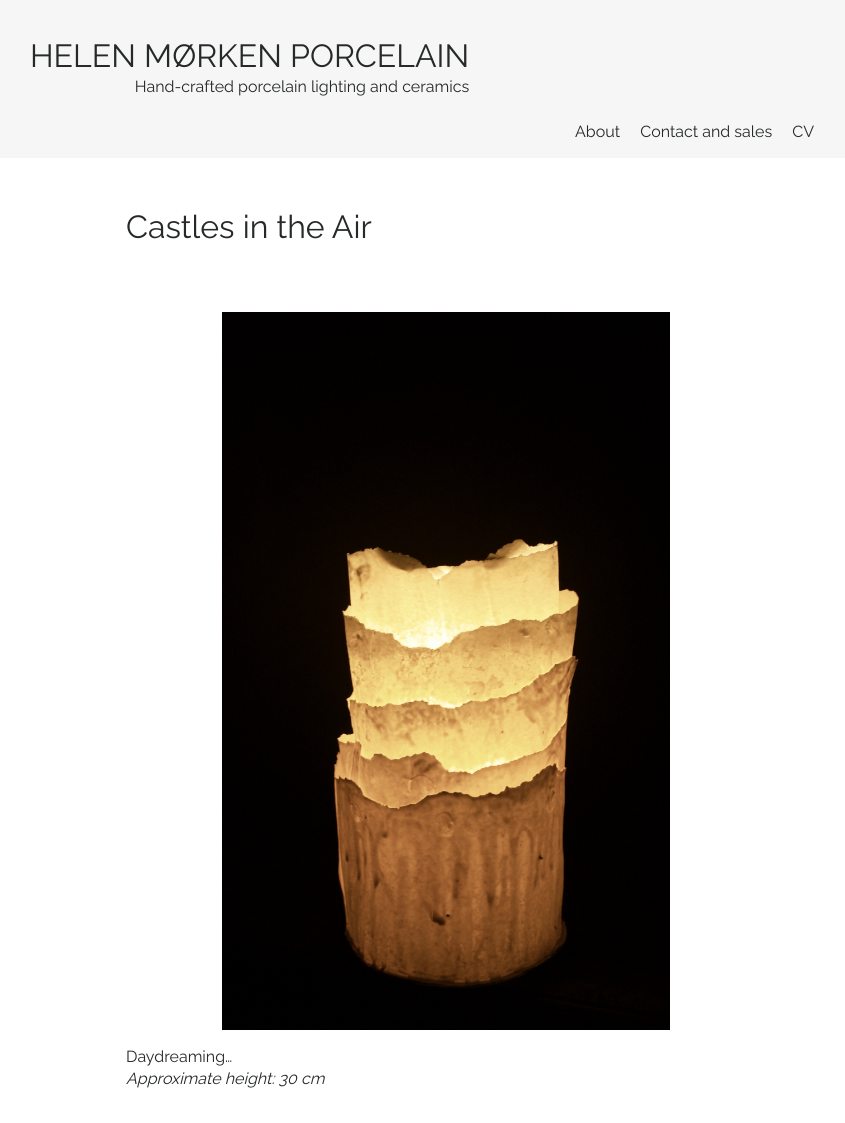
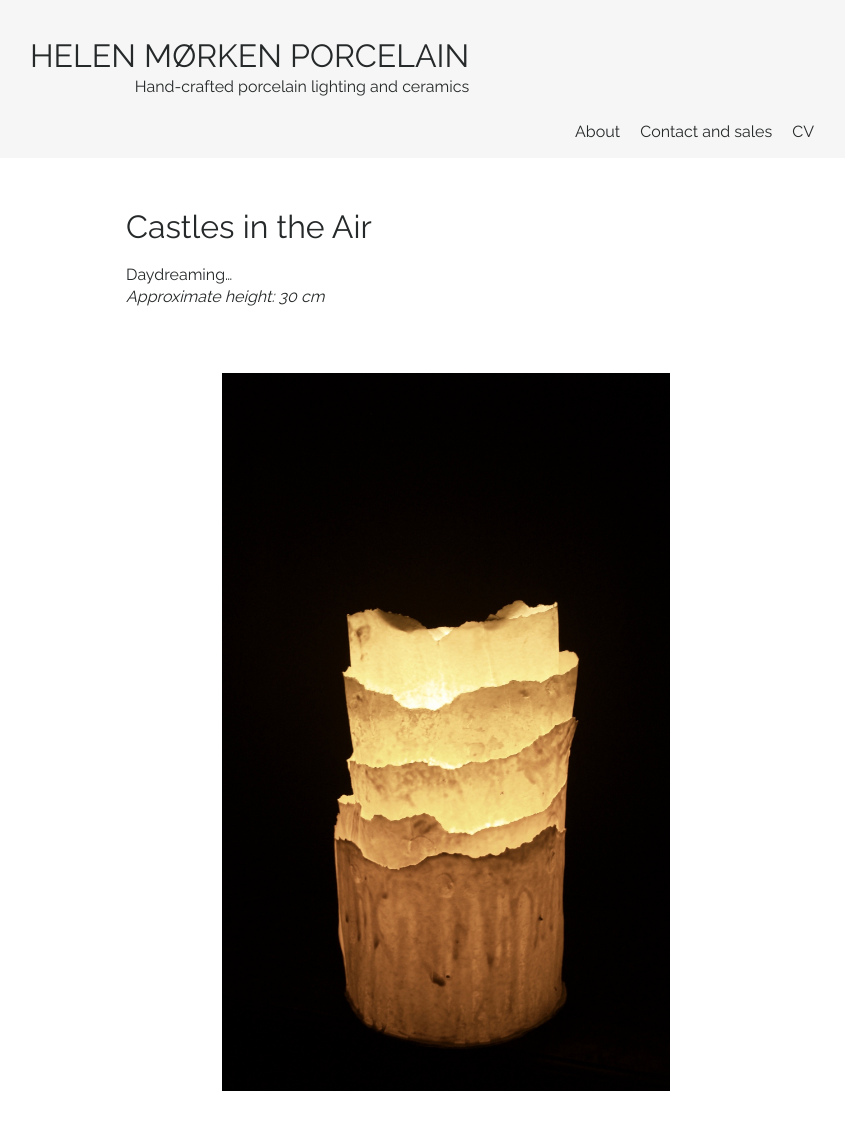
Before and after one commit to rebekkjm/helenmorkenno, a Jekyll site: the page built from _products/castles-in-the-air.md, in a window 1280 px wide. Shown: the whole page, without its empty margins (194-1039 px from the left). Built offline with Jekyll 4.4.1, drawn with Linux system fonts in a browser that asks for light colours.

Commit message:
Update castles-in-the-air.md

```diff
--- a/_products/castles-in-the-air.md
+++ b/_products/castles-in-the-air.md
@@ -5,7 +5,7 @@ order: 14
 image: "Castles_in_the_air.jpg"
 ---
 
-![Cylinder shaped table lamp with layers of translucent porcelain]({{ site.github.url }}/img/Castles_in_the_air.jpg)
-
 Daydreaming…
 *Approximate height: 30 cm*
+
+![Cylinder shaped table lamp with layers of translucent porcelain]({{ site.github.url }}/img/Castles_in_the_air.jpg)
```
